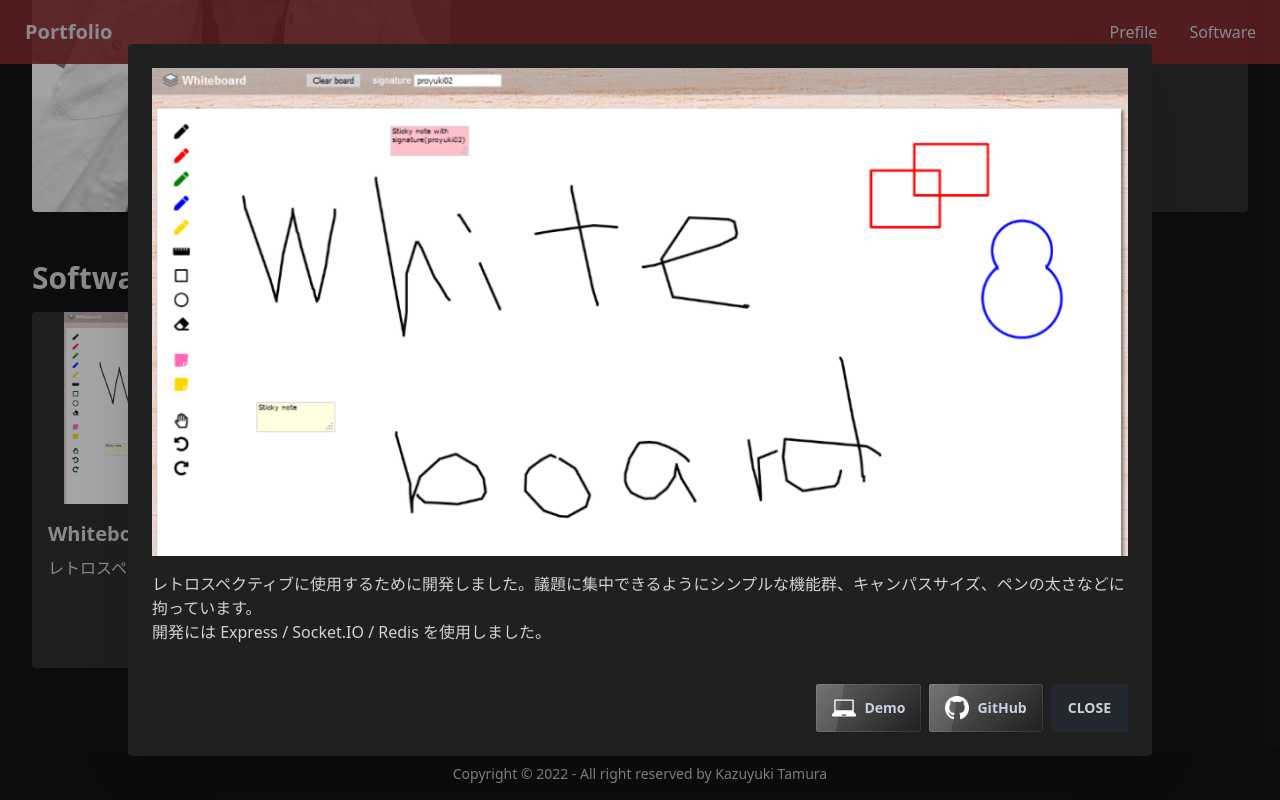
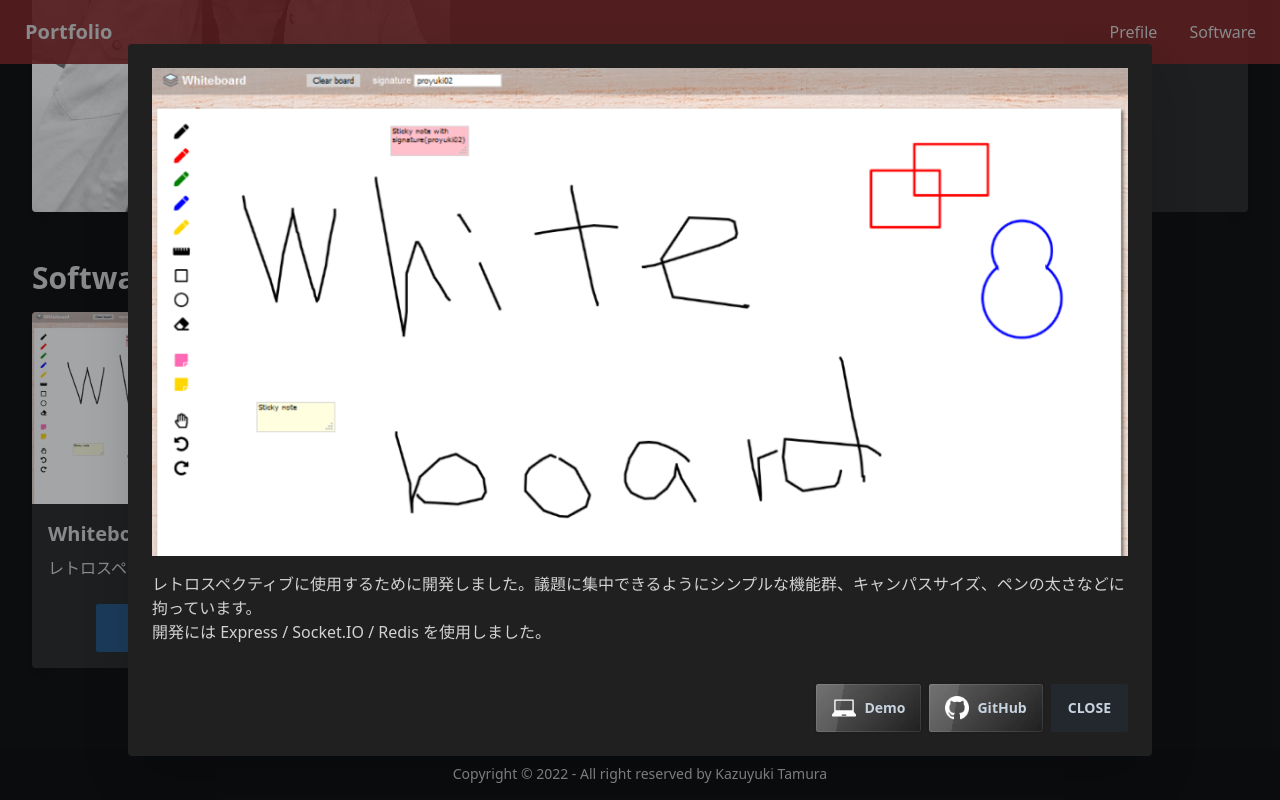
Before and after one commit to proyuki02/portfolio, a Next.js app: page / in a window 1280 px wide. Both pictures are taken after a click on the label "OPEN". Shown: the part 399-1199 px from the top of the page. Built offline with nearby package versions, Linux system fonts and the light colour scheme.

Commit message:
refactoring

```diff
--- /dev/null
+++ b/components/header-link.tsx
@@ -0,0 +1,14 @@
+interface Props {
+  href: string;
+  label: string;
+}
+
+export const HeaderLink = (props: Props) => {
+  return (
+    <li>
+      <a href={props.href} className="active:bg-red-200/20">
+        {props.label}
+      </a>
+    </li>
+  );
+};
--- /dev/null
+++ b/components/sns-link-button.tsx
@@ -0,0 +1,21 @@
+interface Props {
+  href: string;
+  src: string;
+  label: string;
+}
+
+export const SnsLinkButton = (props: Props) => {
+  return (
+    <div>
+      <a
+        role="button"
+        className="btn btn-md gap-4 glass normal-case w-40"
+        href={props.href}
+        target="_blank"
+      >
+        <img src={props.src} width={24} alt={props.label} />
+        {props.label}
+      </a>
+    </div>
+  );
+};
--- /dev/null
+++ b/components/software-card.tsx
@@ -0,0 +1,90 @@
+interface Props {
+  name: string;
+  imageSrc: string;
+  summary: string;
+  children: any;
+  demoUrl?: string;
+  githubUrl?: string;
+}
+
+export const SoftwareCard = (props: Props) => {
+  const modalId = "software-" + props.name.toLowerCase().replaceAll(" ", "-");
+  return (
+    <div>
+      <div>
+        <div className="card max-full bg-base-100 shadow-xl">
+          <figure>
+            <img
+              src={props.imageSrc}
+              alt={props.name}
+              className="object-contain h-48"
+            />
+          </figure>
+          <div className="card-body p-4">
+            <h2 className="card-title">{props.name}</h2>
+            <p>{props.summary}</p>
+            <div className="card-actions justify-center mt-4">
+              <label
+                htmlFor={modalId}
+                className="btn btn-wide btn-primary modal-button"
+              >
+                OPEN
+              </label>
+              <input type="checkbox" id={modalId} className="modal-toggle" />
+              <label htmlFor={modalId} className="modal cursor-pointer">
+                <label
+                  className="modal-box relative w-11/12 max-w-5xl"
+                  htmlFor=""
+                >
+                  <img
+                    src={props.imageSrc}
+                    alt={props.name}
+                    className="object-cover w-fit"
+                  />
+                  <p className="py-4">{props.children}</p>
+                  <div className="modal-action">
+                    {props.demoUrl ? (
+                      <ActionButton
+                        label="Demo"
+                        href={props.demoUrl}
+                        src="/image/demo.svg"
+                      />
+                    ) : null}
+                    {props.githubUrl ? (
+                      <ActionButton
+                        label="GitHub"
+                        href={props.githubUrl}
+                        src="/image/github.png"
+                      />
+                    ) : null}
+                    <div>
+                      <label htmlFor={modalId} className="btn">
+                        CLOSE
+                      </label>
+                    </div>
+                  </div>
+                </label>
+              </label>
+            </div>
+          </div>
+        </div>
+      </div>
+    </div>
+  );
+};
+
+const ActionButton = (props: { label: string; href: string; src: string }) => {
+  return (
+    <div>
+      <a
+        role="button"
+        className="btn btn-md gap-2 glass normal-case whitespace-nowrap"
+        href={props.href}
+        target="_blank"
+      >
+        <img src={props.src} width={24} />
+        {props.label}
+      </a>
+    </div>
+  );
+};
--- a/pages/index.tsx
+++ b/pages/index.tsx
@@ -1,6 +1,7 @@
-import type { NextPage } from "next";
 import Head from "next/head";
-// import { useEffect } from "react";
+import { HeaderLink } from "../components/header-link";
+import { SnsLinkButton } from "../components/sns-link-button";
+import { SoftwareCard } from "../components/software-card";
 
 function getAge(year: number, month: number, date: number) {
   const today = new Date();
@@ -10,15 +11,7 @@ function getAge(year: number, month: number, date: number) {
 }
 const age = getAge(1981, 1, 10);
 
-const Home: NextPage = () => {
-  // useEffect(() => {
-  //   const f = async () => {
-  //     const res = await fetch("/api/hello").then((res) => res.json());
-  //     console.log(res);
-  //   };
-  //   f();
-  // }, []);
-
+export default () => {
   return (
     <div className="">
       <Head>
@@ -35,16 +28,8 @@ const Home: NextPage = () => {
           </div>
           <div className="flex-none">
             <ul className="menu menu-horizontal p-0">
-              <li>
-                <a href="#prefile" className="active:bg-red-200/20">
-                  Prefile
-                </a>
-              </li>
-              <li>
-                <a href="#software" className="active:bg-red-200/20">
-                  Software
-                </a>
-              </li>
+              <HeaderLink label="Prefile" href="#prefile" />
+              <HeaderLink label="Software" href="#software" />
             </ul>
           </div>
         </div>
@@ -69,124 +54,39 @@ const Home: NextPage = () => {
                   <li>現在地: 宮城県 仙台市</li>
                 </ul>
                 <div className="card-actions items-center gap-x-4">
-                  <div>
-                    <a
-                      role="button"
-                      className="btn btn-md gap-4 glass normal-case w-40"
+                  <SnsLinkButton
+                    label="GitHub"
                     href="https://github.com/proyuki02"
-                      target="_blank"
-                    >
-                      <img src="/image/github.png" width={24} />
-                      GitHub
-                    </a>
-                  </div>
-                  <div>
-                    <a
-                      role="button"
-                      className="btn btn-md gap-4 glass normal-case w-40"
+                    src="/image/github.png"
+                  />
+                  <SnsLinkButton
+                    label="Twitter"
                     href="https://twitter.com/proyuki02"
-                      target="_blank"
-                    >
-                      <img src="/image/twitter.png" width={24} />
-                      Twitter
-                    </a>
-                  </div>
-                  <div>
-                    <a
-                      role="button"
-                      className="btn btn-md gap-4 glass normal-case w-40"
+                    src="/image/twitter.png"
+                  />
+                  <SnsLinkButton
+                    label="Qiita"
                     href="https://qiita.com/proyuki02"
-                      target="_blank"
-                    >
-                      <img src="/image/qiita.png" width={24} />
-                      Qiita
-                    </a>
-                  </div>
+                    src="/image/qiita.png"
+                  />
                 </div>
               </div>
             </div>
           </section>
           <section id="software">
             <h2 className="text-3xl font-bold mb-4">Software</h2>
-            <div>
-              <div>
-                <div className="card max-w-md bg-base-100 shadow-xl">
-                  <figure>
-                    <img
-                      src="/image/whitebord.png"
-                      alt="Whitebord"
-                      className="object-contain h-48"
-                    />
-                  </figure>
-                  <div className="card-body p-4">
-                    <h2 className="card-title">Whitebord</h2>
-                    <p>レトロスペクティブ専用のホワイトボード</p>
-                    <div className="card-actions justify-center mt-4">
-                      <label
-                        htmlFor="my-modal"
-                        className="btn btn-wide btn-primary modal-button"
+            <div className="grid gap-8 lg:grid-cols-3">
+              <SoftwareCard
+                name="Whitebord"
+                imageSrc="/image/whitebord.png"
+                summary="レトロスペクティブ専用のホワイトボード"
+                demoUrl="https://proyuki02-whiteboard.glitch.me/"
+                githubUrl="https://github.com/proyuki02/whiteboard/"
               >
-                        OPEN
-                      </label>
-                      <input
-                        type="checkbox"
-                        id="my-modal"
-                        className="modal-toggle"
-                      />
-                      <label
-                        htmlFor="my-modal"
-                        className="modal cursor-pointer"
-                      >
-                        <label
-                          className="modal-box relative w-11/12 max-w-5xl"
-                          htmlFor=""
-                        >
-                          <img
-                            src="/image/whitebord.png"
-                            alt="Whitebord"
-                            className="object-cover w-fit"
-                          />
-                          <p className="py-4">
                 レトロスペクティブに使用するために開発しました。議題に集中できるようにシンプルな機能群、キャンパスサイズ、ペンの太さなどに拘っています。
                 <br />
-                            開発には Express / Socket.IO / Redis
-                            を使用しました。
-                          </p>
-                          <div className="modal-action">
-                            <div>
-                              <a
-                                role="button"
-                                className="btn btn-md gap-2 glass normal-case whitespace-nowrap"
-                                href="https://proyuki02-whiteboard.glitch.me/"
-                                target="_blank"
-                              >
-                                <img src="/image/demo.svg" width={24} />
-                                Demo
-                              </a>
-                            </div>
-                            <div>
-                              <a
-                                role="button"
-                                className="btn btn-md gap-2 glass normal-case whitespace-nowrap"
-                                href="https://github.com/proyuki02/whiteboard"
-                                target="_blank"
-                              >
-                                <img src="/image/github.png" width={24} />
-                                GitHub
-                              </a>
-                            </div>
-                            <div>
-                              <label htmlFor="my-modal" className="btn">
-                                Close
-                              </label>
-                            </div>
-                          </div>
-                        </label>
-                      </label>
-                    </div>
-                  </div>
-                </div>
-              </div>
+                開発には Express / Socket.IO / Redis を使用しました。
+              </SoftwareCard>
             </div>
           </section>
         </div>
@@ -199,5 +99,3 @@ const Home: NextPage = () => {
     </div>
   );
 };
-
-export default Home;
```
Also changed, not shown: public/image/delegation-poker-online.png (added). Lines whose indentation alone changed are shown as unchanged.
